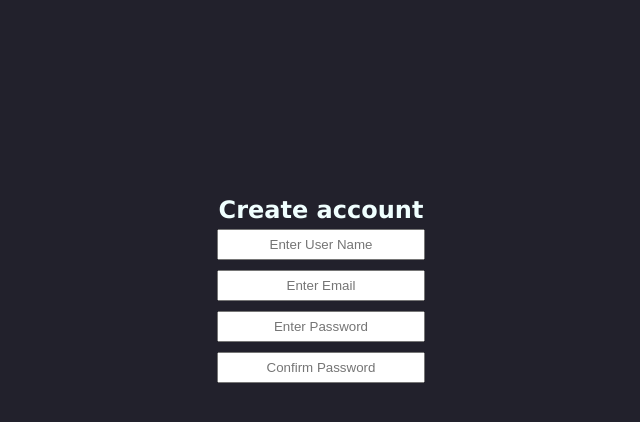
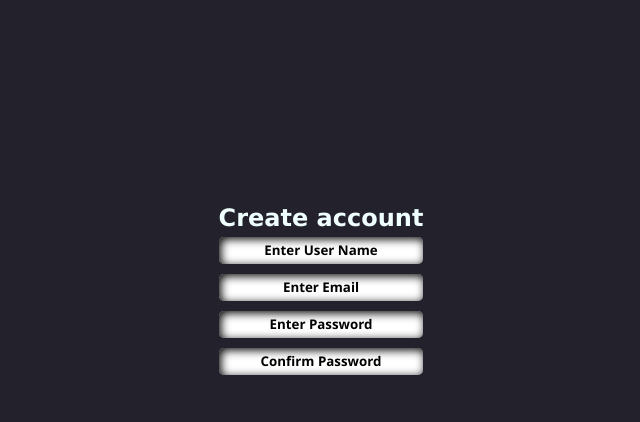
Before and after one commit to thankinson/tlh_flask_fullstack, a Flask app: page /login in a window 1280 px wide. Shown: the part 168-590 px from the top of the page, without its empty margins (319-959 px from the left). Run offline with Flask 2, Linux system fonts and the light colour scheme.

Commit message:
added some styleing

```diff
--- a/tlh_flask_frontend/app.py
+++ b/tlh_flask_frontend/app.py
@@ -1,8 +1,6 @@
 from flask import Flask, render_template
-# from flask_wtf import FlaskForm
-# from wtforms import StringField, DateField, SearchField, SubmitField, PasswordField
-# from wtforms.validators import DataRequired, Length, ValidationError
 from application.crateuser import NewUser
+
 # application
 app = Flask(__name__)
 app.config['SECRET_KEY']='bew_ldJsjOWMQvGqF50ebw'
--- a/tlh_flask_frontend/static/styles/login.css
+++ b/tlh_flask_frontend/static/styles/login.css
@@ -17,4 +17,15 @@ input{
     text-align: center;
     width: 200px;
     height: 25px;
+    /* background-color: rgb(126, 128, 137); */
+    border-radius: 5px;
+    border: solid 1px black;
+    border-style: none;
+    box-shadow:inset 2px 2px 10px 0px;
 }
+
+input::placeholder{
+    font-family: 'Segoe UI', Tahoma, Geneva, Verdana, sans-serif;
+    font-weight: bold;
+    color: black;
+}
--- a/tlh_flask_frontend/templates/login.html
+++ b/tlh_flask_frontend/templates/login.html
@@ -1,9 +1,13 @@
 {% extends 'layout.html' %}
-
+<!-- <head> content </head> -->
 {% block pagecss %}
     <link rel= "stylesheet" type= "text/css" href= "{{ url_for('static',filename='styles/login.css') }}">
 {% endblock pagecss %}
 
+{% block title %} <title>signup</title> {% endblock title %}
+
+
+<!-- ,body> content </body> -->
 {% block pagetitle %}
     <h1>Flask Website: Login Page</h1>
 {% endblock pagetitle %}
```
